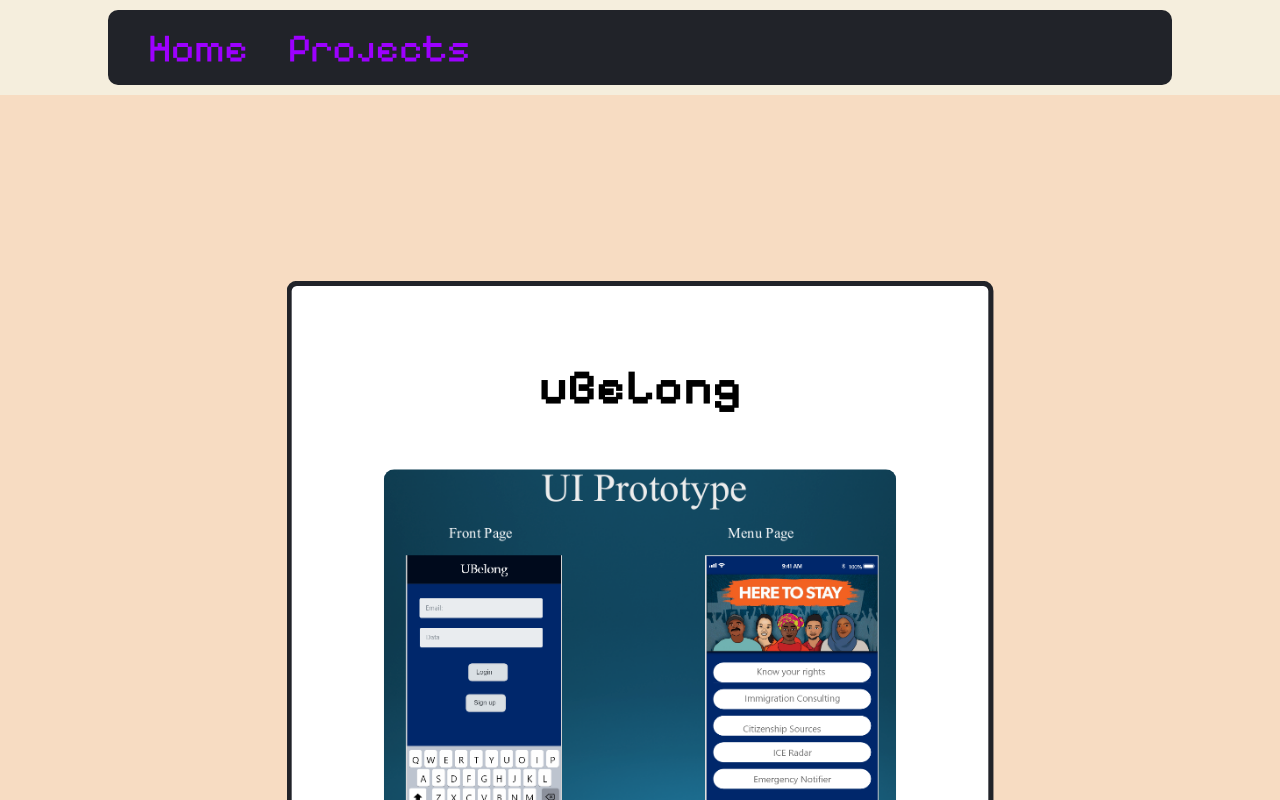
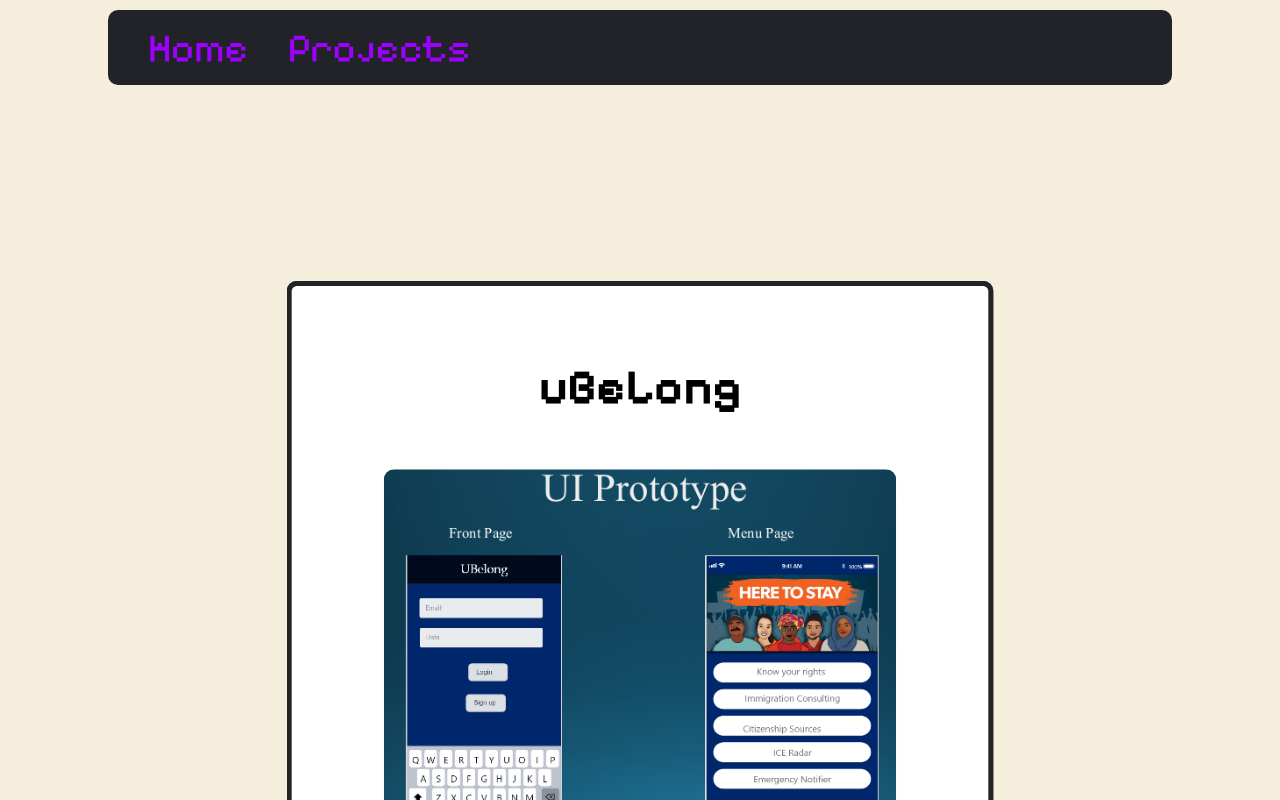
Before and after one commit to JulioSEspinola/Portfolio-2.0, a React (Create React App) app in the folder portfolio/: page /project/1 in a window 1280 px wide. Shown: the top 800 px of the page. Built offline with nearby package versions, Linux system fonts and the light colour scheme.

Commit message:
added new styling to the projects page

```diff
--- a/portfolio/src/components/ProjectItem.js
+++ b/portfolio/src/components/ProjectItem.js
@@ -18,6 +18,7 @@ function ProjectItem({ image, name, id }) {
       backgroundColor:"white",
       transition: 'transform 0.3s, box-shadow 0.3s',
       borderRadius: '10px',
+      boxShadow: '10px 10px 0px rgba(0, 0, 0, 0.6)',
       border: '5px solid #333',
       '&:hover': {
         transform: 'scale(1.01)',
--- a/portfolio/src/styles/ProjectDisplay.css
+++ b/portfolio/src/styles/ProjectDisplay.css
@@ -14,7 +14,6 @@
   justify-content: center;
   align-items: center;
   flex-direction: column;
-  background-color: var(--main-text-color);
   padding-top: 100px;
   padding-bottom: 100px;
 }
```
